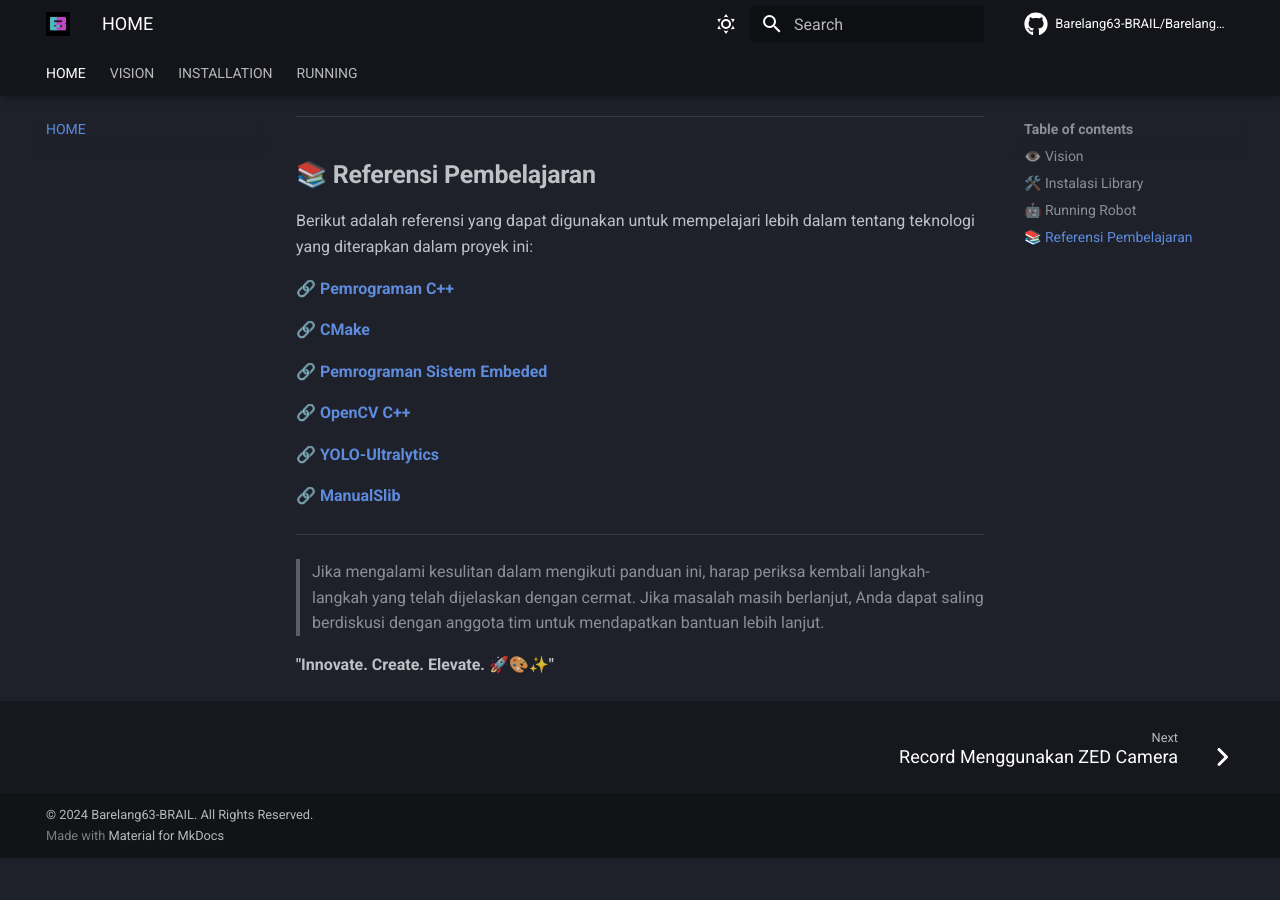
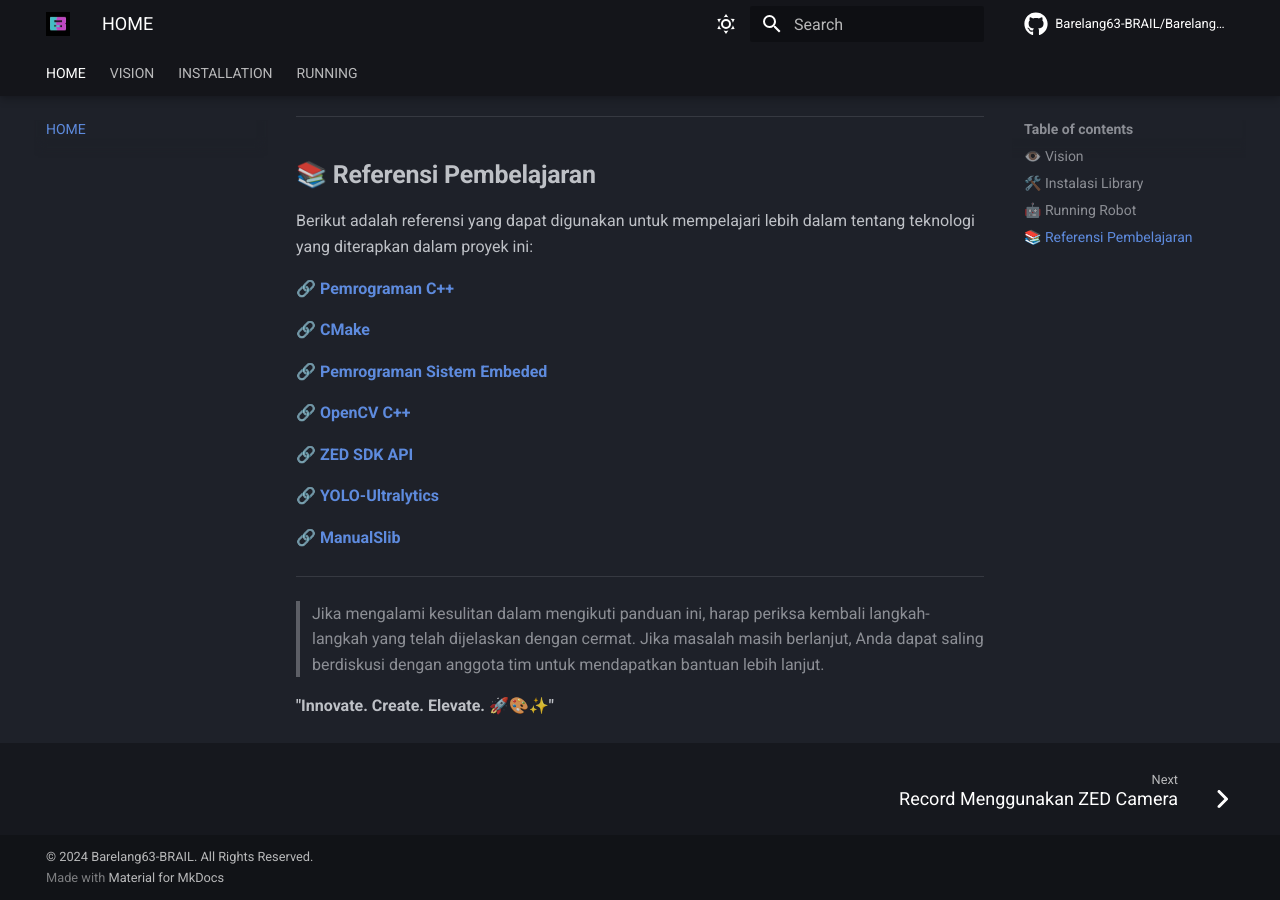
Before and after one commit to Barelang63-BRAIL/Barelang63-Dokumentasi, an MkDocs documentation site: the page built from docs/index.md, in a window 1280 px wide and 900 px high, scrolled down 1128 px. Built offline with MkDocs 1.6.1 and Material for MkDocs 9.7.7, drawn with Linux system fonts in a browser that asks for light colours; comment, search, counter and statistics services are not loaded; before the commit the page ends 1986 px from its top, so only the background shows below that.

Commit message:
update referensi

```diff
--- a/docs/index.md
+++ b/docs/index.md
@@ -38,6 +38,8 @@ Berikut adalah referensi yang dapat digunakan untuk mempelajari lebih dalam tent
 
 🔗 **[OpenCV C++](https://www.opencv-srf.com/p/introduction.html)**
 
+🔗 **[ZED SDK API](https://www.stereolabs.com/docs)**
+
 🔗 **[YOLO-Ultralytics](https://docs.ultralytics.com/)**
 
 🔗 **[ManualSlib](https://www.manualslib.com/)**
```
